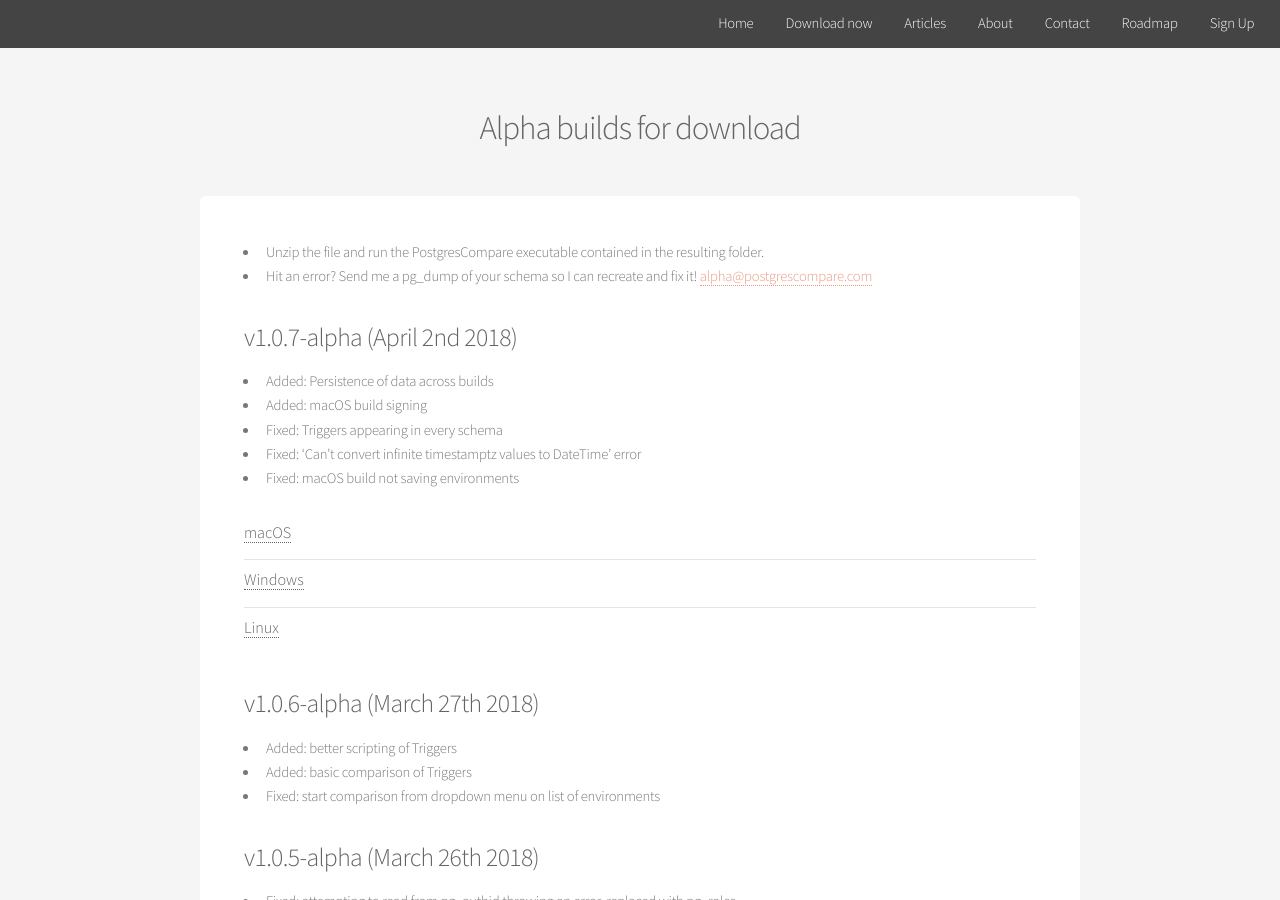
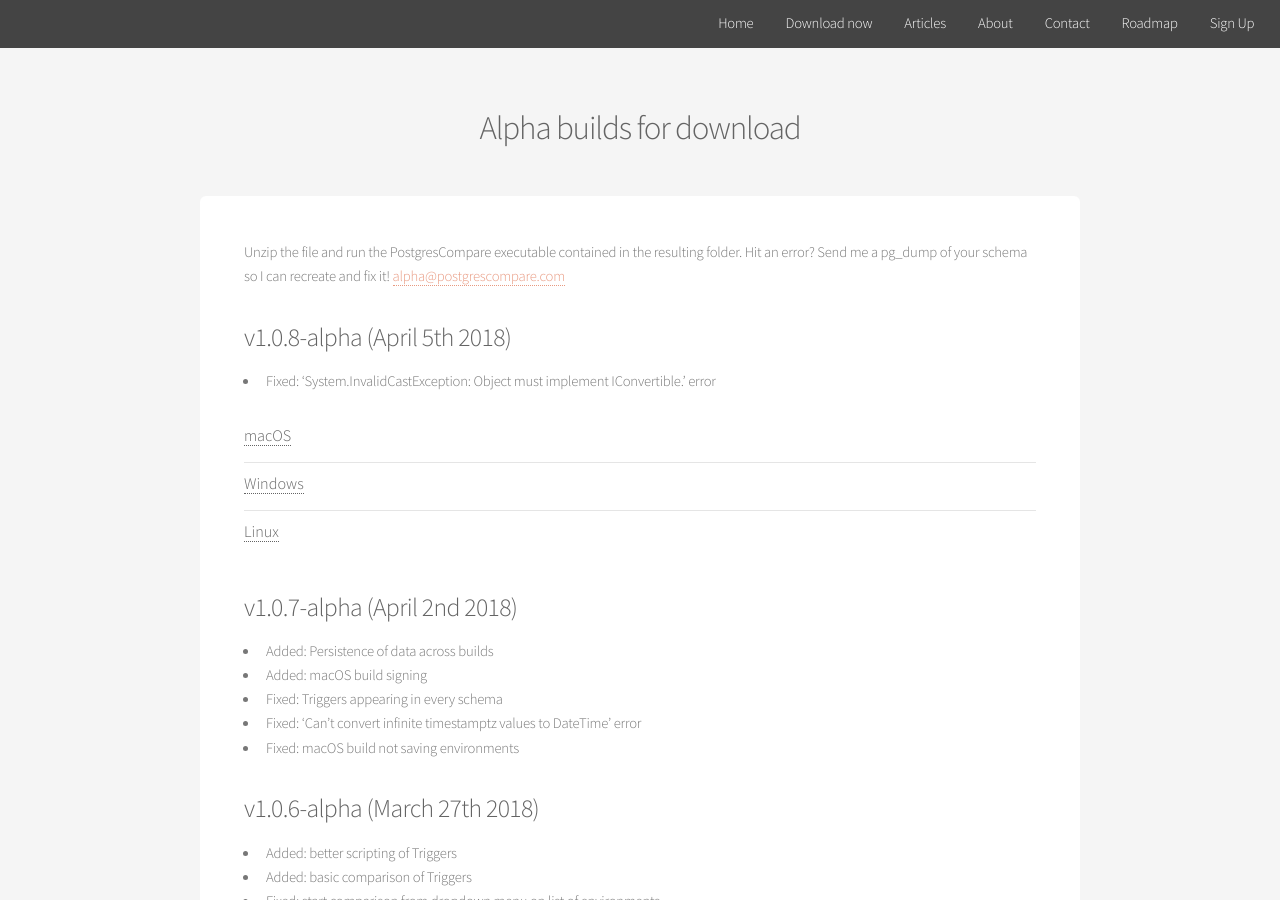
Before and after one commit to sql-migrate/backup2.sql-migrate.github.io, a Jekyll site: the page built from downloads.md, in a window 1280 px wide and 900 px high. Built offline with Jekyll 4.4.1, drawn with Linux system fonts in a browser that asks for light colours; some of the changed lines change nothing that is shown.

Commit message:
1.0.8-alpha

```diff
--- a/downloads.md
+++ b/downloads.md
@@ -3,8 +3,35 @@
 title: Alpha builds for download
 permalink: /downloads
 ---
-- Unzip the file and run the PostgresCompare executable contained in the resulting folder.
-- Hit an error? Send me a pg_dump of your schema so I can recreate and fix it! <a href="mailto:alpha@postgrescompare.com">alpha@postgrescompare.com</a>
+Unzip the file and run the PostgresCompare executable contained in the resulting folder. Hit an error? Send me a pg_dump of your schema so I can recreate and fix it! <a href="mailto:alpha@postgrescompare.com">alpha@postgrescompare.com</a>
+
+
+<h3>v1.0.8-alpha (April 5th 2018)</h3>
+  - Fixed: 'System.InvalidCastException: Object must implement IConvertible.' error
+  <ul class="alt">
+      <li>
+        <h4>
+          <a class="post-link"
+          onclick="var that=this;ga('send', 'event','Download','macOS 1.0.8-alpha',this.href);setTimeout(function(){location.href=that.href;},200);return false;"
+          href="http://downloads.postgrescompare.com/builds/PostgresCompare-darwin-x64_1.0.8-alpha.zip">macOS</a>
+        </h4>
+      </li>
+      <li>
+        <h4>
+          <a class="post-link"
+          onclick="var that=this;ga('send', 'event','Download','Windows 1.0.8-alpha',this.href);setTimeout(function(){location.href=that.href;},200);return false;"
+          href="http://downloads.postgrescompare.com/builds/PostgresCompare-win32-x64_1.0.8-alpha.zip">Windows</a>
+        </h4>
+      </li>
+      <li>
+        <h4>
+          <a class="post-link"
+          onclick="var that=this;ga('send', 'event','Download','Linux 1.0.8-alpha',this.href);setTimeout(function(){location.href=that.href;},200);return false;"
+          href="http://downloads.postgrescompare.com/builds/PostgresCompare-linux-x64_1.0.8-alpha.zip">Linux</a>
+        </h4>
+      </li>
+  </ul>
+
 
 <h3>v1.0.7-alpha (April 2nd 2018)</h3>
   - Added: Persistence of data across builds
@@ -12,29 +39,6 @@
   - Fixed: Triggers appearing in every schema
   - Fixed: 'Can't convert infinite timestamptz values to DateTime' error
   - Fixed: macOS build not saving environments
-  <ul class="alt">
-      <li>
-        <h4>
-          <a class="post-link"
-          onclick="var that=this;ga('send', 'event','Download','macOS 1.0.7-alpha',this.href);setTimeout(function(){location.href=that.href;},200);return false;"
-          href="http://downloads.postgrescompare.com/builds/PostgresCompare-darwin-x64_1.0.7-alpha.zip">macOS</a>
-        </h4>
-      </li>
-      <li>
-        <h4>
-          <a class="post-link"
-          onclick="var that=this;ga('send', 'event','Download','Windows 1.0.7-alpha',this.href);setTimeout(function(){location.href=that.href;},200);return false;"
-          href="http://downloads.postgrescompare.com/builds/PostgresCompare-win32-x64_1.0.7-alpha.zip">Windows</a>
-        </h4>
-      </li>
-      <li>
-        <h4>
-          <a class="post-link"
-          onclick="var that=this;ga('send', 'event','Download','Linux 1.0.7-alpha',this.href);setTimeout(function(){location.href=that.href;},200);return false;"
-          href="http://downloads.postgrescompare.com/builds/PostgresCompare-linux-x64_1.0.7-alpha.zip">Linux</a>
-        </h4>
-      </li>
-  </ul>
 
 <h3>v1.0.6-alpha (March 27th 2018)</h3>
   - Added: better scripting of Triggers
```
